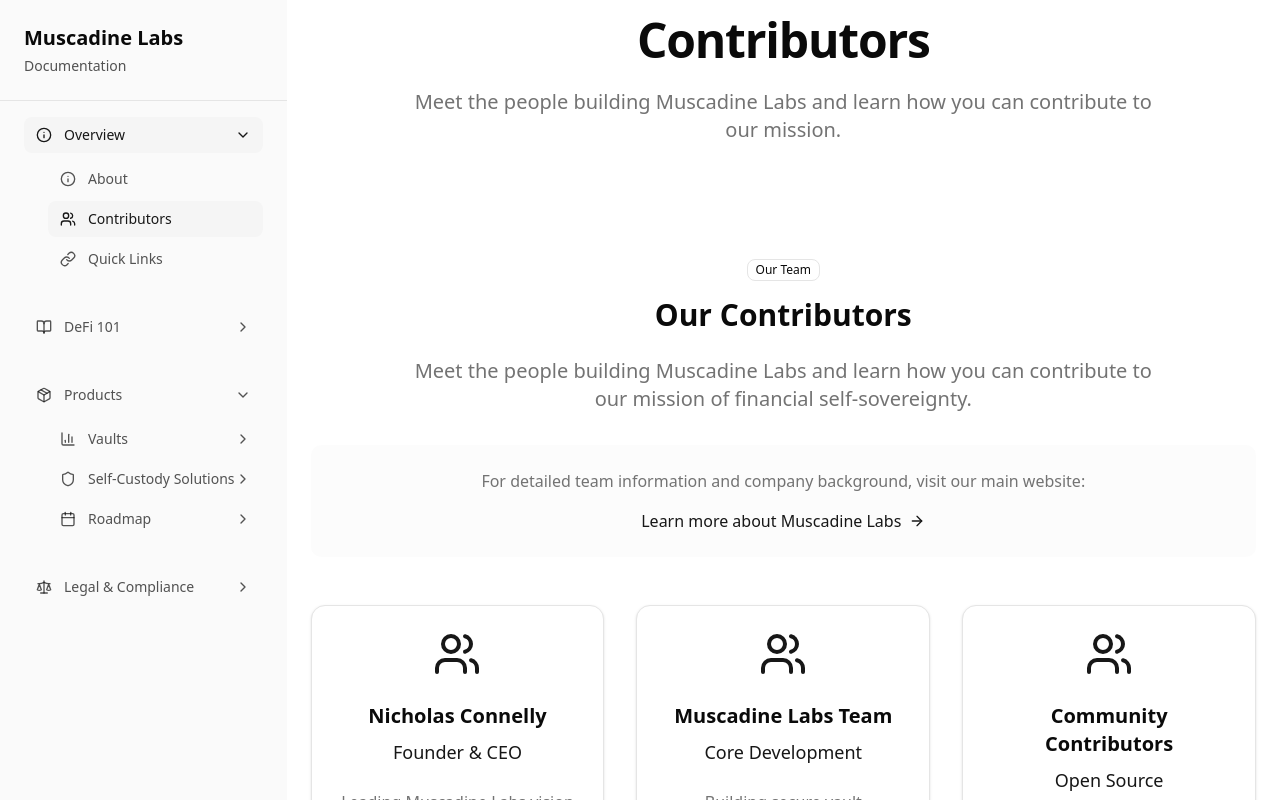
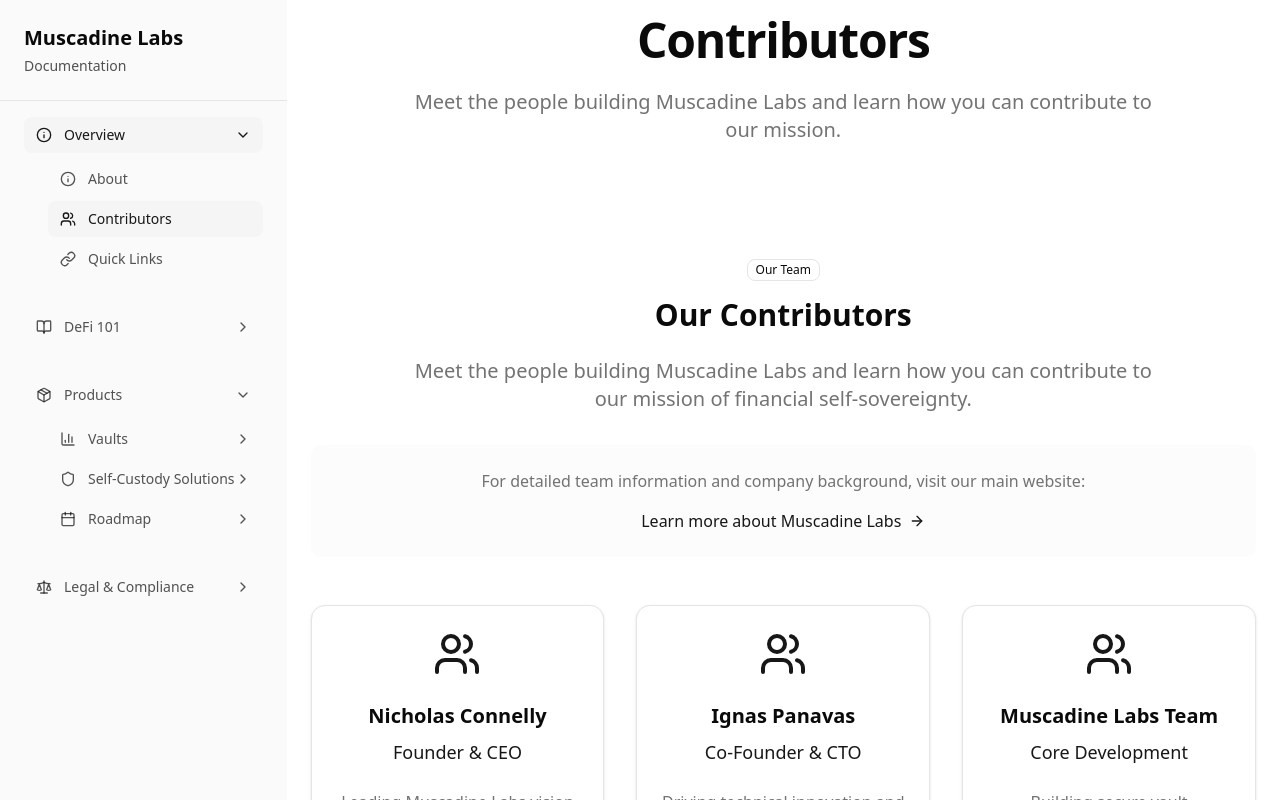
Before and after one commit to Muscadine-Labs/Documentation, a Next.js app: page /overview/contributors in a window 1280 px wide. Built offline with nearby package versions, Linux system fonts and the light colour scheme.

Commit message:
Add Ignas Panavas as Co-Founder & CTO to contributors page

```diff
--- a/app/overview/contributors/page.tsx
+++ b/app/overview/contributors/page.tsx
@@ -14,6 +14,15 @@
     twitter: "#",
     linkedin: "#",
     avatar: "/avatars/nicholas.jpg",
+  },
+  {
+    name: "Ignas Panavas",
+    role: "Co-Founder & CTO",
+    description: "Driving technical innovation and building secure infrastructure for Muscadine Labs",
+    github: "https://github.com/ignaspanavas",
+    twitter: "#",
+    linkedin: "#",
+    avatar: "/avatars/ignas.jpg",
   },
   {
     name: "Muscadine Labs Team",
```
